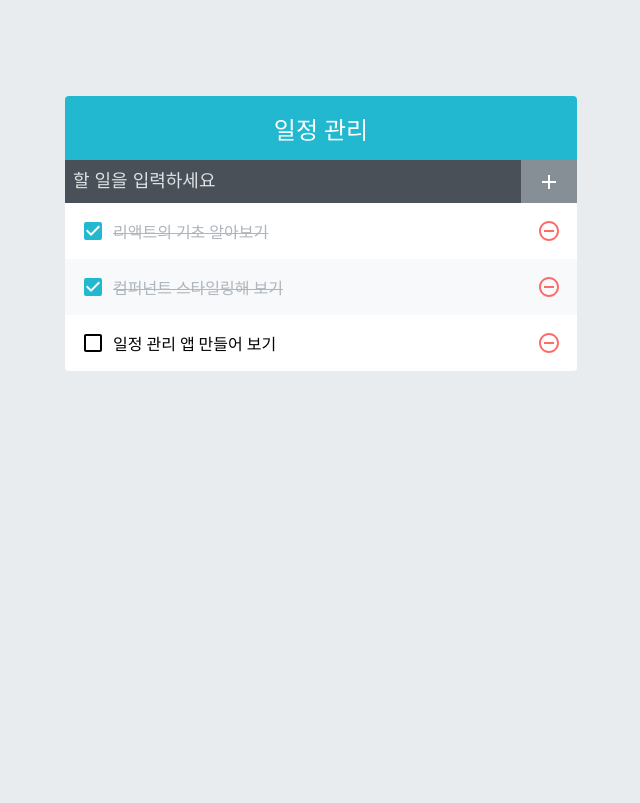
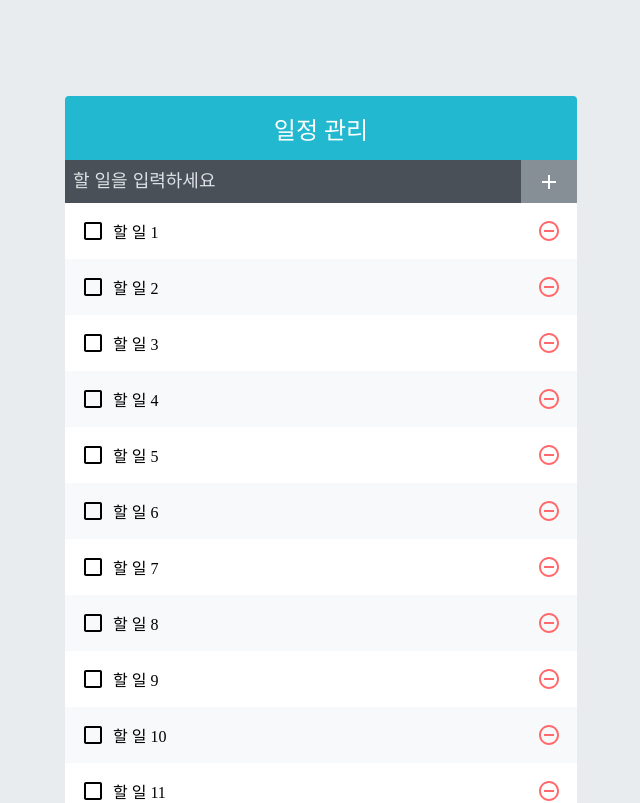
Before and after one commit to simyeen/depoly-test, a React app in the folder todo-app/: page / in a window 1280 px wide. Shown: the top 803 px of the page, without its empty margins (319-959 px from the left). Built offline with nearby package versions, Linux system fonts and the light colour scheme.

Commit message:
feat : react.memo + update useState

```diff
--- a/todo-app/src/App.js
+++ b/todo-app/src/App.js
@@ -1,46 +1,45 @@
 import React, { useCallback, useRef, useState } from 'react';
+import TodoTemplate from './components/TodoTemplate';
 import TodoInsert from './components/TodoInsert';
 import TodoList from './components/TodoList';
-import TodoTemplate from './components/TodoTemplate';
+
+function createBulkTodos() {
+  const array = [];
+  for (let i = 1; i <= 2500; i++) {
+    array.push({
+      id: i,
+      text: `할 일 ${i}`,
+      checked: false,
+    });
+  }
+  return array;
+}
 
 const App = () => {
-  const [todos, setTodos] = useState([
-    { id: 1, text: '리액트의 기초 알아보기', checked: true },
-    { id: 2, text: '컴퍼넌트 스타일링해 보기', checked: true },
-    { id: 3, text: '일정 관리 앱 만들어 보기 ', checked: false },
-  ]);
+  const [todos, setTodos] = useState(createBulkTodos);
 
-  const nextId = useRef(4);
-  const onInsert = useCallback(
-    (text) => {
+  const nextId = useRef(2501);
+  const onInsert = useCallback((text) => {
     const todo = {
       id: nextId.current,
       text,
       checked: false,
     };
-      setTodos(todos.concat(todo));
+    setTodos((todos) => todos.concat(todo));
     nextId.current += 1;
-    },
-    [todos],
-  );
+  }, []);
 
-  const onRemove = useCallback(
-    (id) => {
-      setTodos(todos.filter((todo) => todo.id !== id));
-    },
-    [todos],
-  );
+  const onRemove = useCallback((id) => {
+    setTodos((todos) => todos.filter((todo) => todo.id !== id));
+  }, []);
 
-  const onToggle = useCallback(
-    (id) => {
-      setTodos(
+  const onToggle = useCallback((id) => {
+    setTodos((todos) =>
       todos.map((todo) =>
         todo.id === id ? { ...todo, checked: !todo.checked } : todo,
       ),
     );
-    },
-    [todos],
-  );
+  }, []);
 
   return (
     <TodoTemplate>
--- a/todo-app/src/components/TodoListItem.js
+++ b/todo-app/src/components/TodoListItem.js
@@ -28,4 +28,4 @@
   );
 };
 
-export default TodoListItem;
+export default React.memo(TodoListItem);
```
Lines whose indentation alone changed are shown as unchanged.
